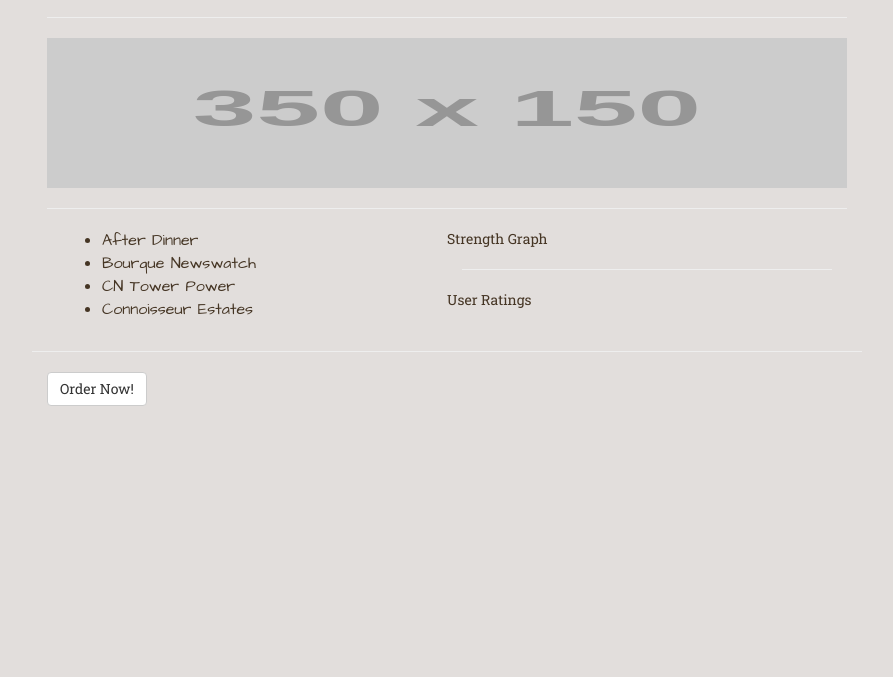
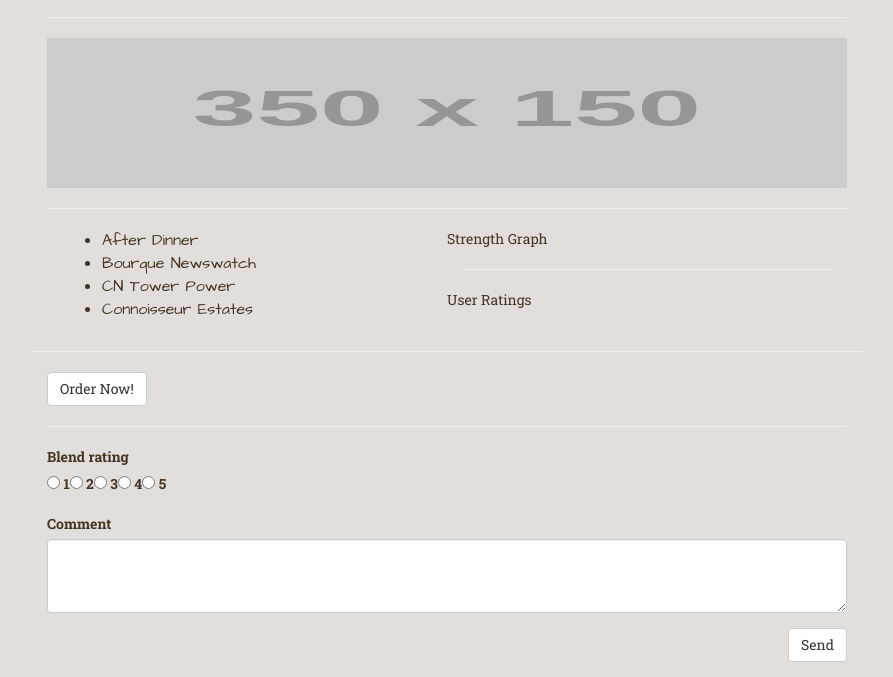
Before and after one commit to lex8erna/jittery-app, a plain HTML site: page angular-joe/blend.htm in a window 1280 px wide. Shown: the part 249-926 px from the top of the page, without its empty margins (193-1086 px from the left). Before the commit the page ends 800 px from the top, so only its background shows below. Drawn offline with nearby package versions, Linux system fonts and the light colour scheme; placeholder pictures from the web are drawn by us.

Commit message:
Added the Rating Form Below
Added the Rating Form Below

```diff
--- a/angular-joe/blend.htm
+++ b/angular-joe/blend.htm
@@ -52,6 +52,49 @@
 			<button type="submit" class="btn btn-default">Order Now!</button>
 		</div>
 	</div>
+	<hr />
+	<div class="review-form-wrapper row">
+        <form name="ratingForm" ng-submit="addNewRating()">
+<!--          <div class="review-item form-group col-md-6">
+            <label for="review-item-field">Choose a blend</label>
+            <select ng-model="review.item" name="review-item-field" id="review-item-field" class="review-item-field form-control">
+              <option value="After Dinner">After Dinner</option>
+              <option value="Bourque Newswatch">Bourque Newswatch</option>
+              <option value="CN Tower of Power">CN Tower of Power</option>
+              <option value="Connoisseur Estates">Connoisseur Estates</option>
+              <option value="Columbian">Columbian</option>
+              <option value="Dutch Trader">Dutch Trader</option>
+              <option value="Fordnation Blend">Fordnation Blend</option>
+              <option value="French Roast">French Roast</option>
+              <option value="Hawaii Kona">Hawaii Kona</option>
+              <option value="House Blend">House Blend</option>
+              <option value="Italian Roast">Italian Roast</option>
+              <option value="Lionel Roastie">Lionel Roastie</option>
+              <option value="Mocca-Java">Mocca-Java</option>
+              <option value="Reggae Blend">Reggae Blend</option>
+              <option value="Ruth Roast">Ruth Roast</option>
+              <option value="Toronto Blend">Toronto Blend</option>
+              <option value="Tropic of Coffee">Tropic of Coffee</option>
+              <option value="World Tour Blend">World Tour Blend</option>
+            </select>
+          </div>-->
+          <div class="review-rating form-group col-md-6">
+            <label>Blend rating</label>
+            <br />
+            <label ng-repeat="num in [1,2,3,4,5]">
+              <input ng-model="review.rating" type="radio" id="rating-{{num}}" name="review-rating-field" value="{{num}}">
+              {{num}}
+            </label>
+          </div>
+          <div class="review-comment form-group col-md-12">
+            <label for="review-comment-field">Comment</label>
+            <textarea ng-model="review.comment" rows="3" class="form-control" id="review-comment-field" name="review-comment-field"></textarea>
+          </div>
+          <div class="submit form-group col-md-12">
+            <button type="submit" class="btn btn-default pull-right">Send</button>
+          </div>
+        </form>
+      </div>
 </div>
 
 <!-- Bootstrap CDN -->
```
